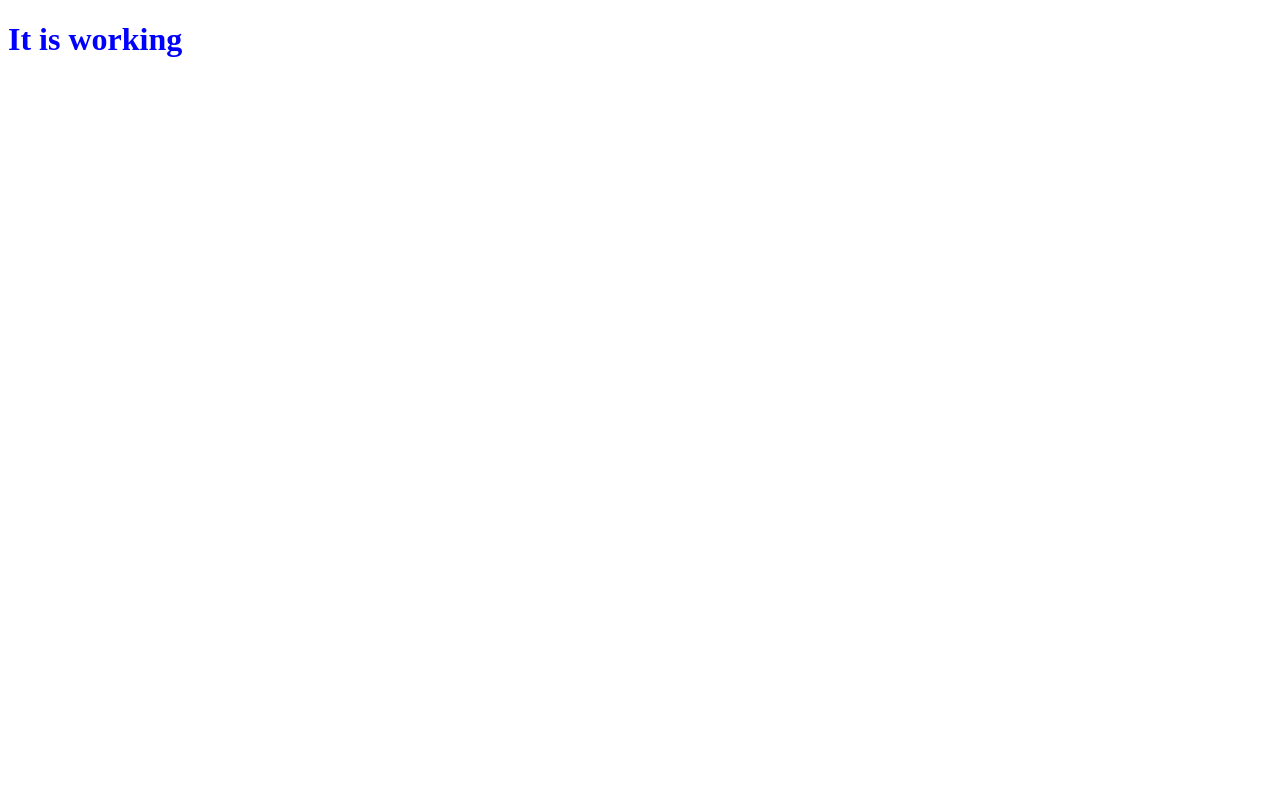
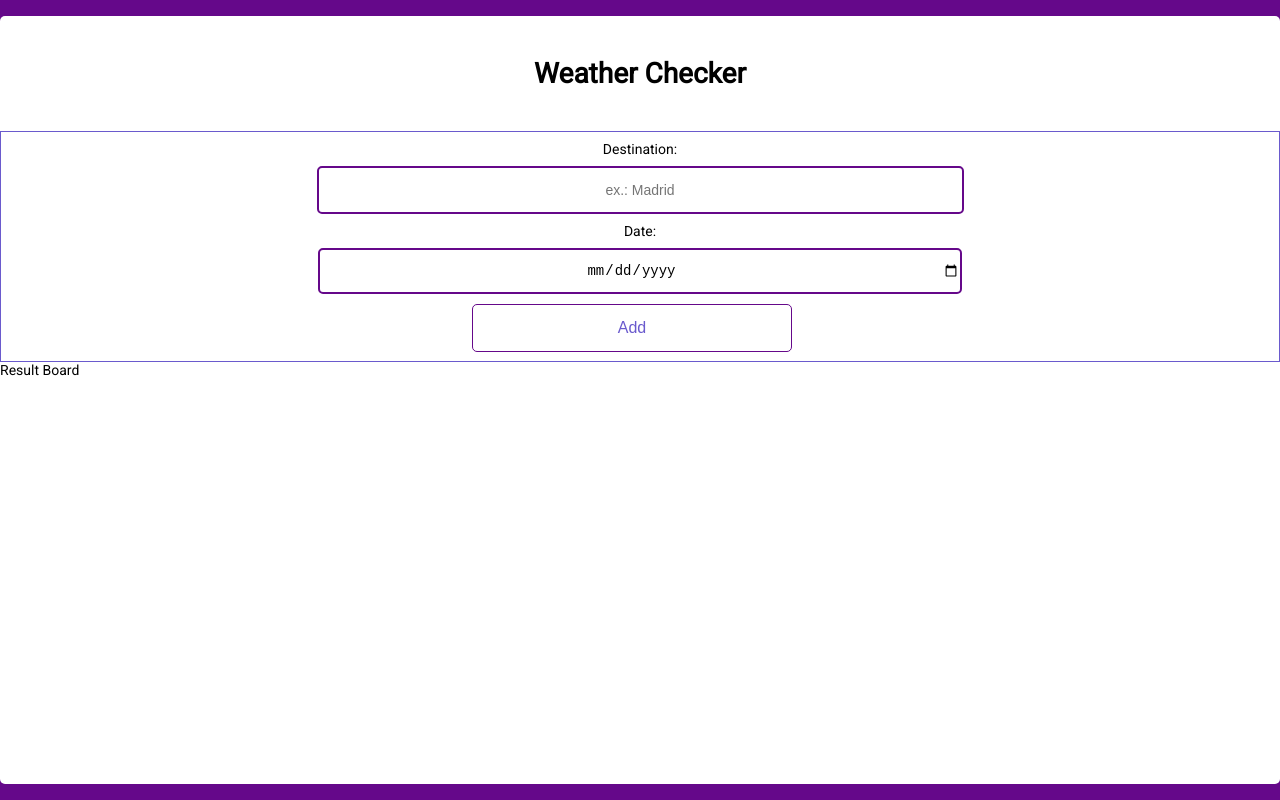
Before and after one commit to Lcarv20/FEND-Capstone-Travel-App, a website built with webpack: page src/client/views/index.html in a window 1280 px wide. Built offline with nearby package versions, Linux system fonts and the light colour scheme.

Commit message:
Adding some styles to the page, and (due to the lack of internet), starting with server fetch

```diff
--- a/src/client/index.js
+++ b/src/client/index.js
@@ -1,4 +1,5 @@
-import { tester } from "./js/logger"
+import { removePreloadClass } from "./js/visual"
+import "./styles/settings.scss"
 import "./styles/styles.scss"
 
-tester()
+removePreloadClass()
--- a/src/client/js/logger.js
+++ /dev/null
@@ -1,3 +0,0 @@
-export function tester() {
-	console.log("it works")
-}
--- /dev/null
+++ b/src/client/js/visual.js
@@ -0,0 +1,5 @@
+export function removePreloadClass() {
+	window.addEventListener("load", function () {
+		document.getElementsByTagName("body")[0].classList.remove("preload")
+	})
+}
--- /dev/null
+++ b/src/client/styles/settings.scss
@@ -0,0 +1,63 @@
+/* Only to remove transition effect on loading */
+.preload * {
+	-webkit-transition: none !important;
+	-moz-transition: none !important;
+	-ms-transition: none !important;
+	-o-transition: none !important;
+}
+/*---------------------------------------------*/
+
+/*-----------------Mixins---------------------*/
+@mixin flexbox() {
+	display: -webkit-box;
+	display: -moz-box;
+	display: -ms-flexbox;
+	display: -webkit-flex;
+	display: flex;
+}
+/*---------------------------------------------*/
+
+@import url("https://fonts.googleapis.com/css2?family=Roboto&display=swap");
+
+body {
+	margin: 0;
+	background-color: rgb(101, 8, 138);
+	font-family: "Roboto", sans-serif;
+	font-size: 14px;
+}
+
+.grid-container {
+	display: grid;
+	height: 96vh;
+	margin: 2vh 0;
+	grid-template-columns: 1fr;
+	grid-template-rows: 15% 30% auto;
+	grid-template-areas:
+		"header"
+		"form"
+		"result";
+
+	header {
+		grid-area: header;
+		border-radius: 5px 5px 0 0;
+		background-color: white;
+	}
+
+	section.form-wrapper {
+		grid-area: form;
+		background-color: white;
+	}
+
+	section.result-board {
+		grid-area: result;
+		background-color: white;
+		border-radius: 0 0 5px 5px;
+	}
+
+	.flex-container {
+		@include flexbox();
+		flex-direction: column;
+		justify-content: space-evenly;
+		align-items: center;
+	}
+}
--- a/src/client/styles/styles.scss
+++ b/src/client/styles/styles.scss
@@ -1,3 +1,38 @@
+$mainColor: rgb(101, 8, 138);
+
 h1 {
-	color: blue;
+	text-align: center;
 }
+
+.form-wrapper {
+	border: 1px solid slateblue;
+}
+
+.btn {
+	border: 1px solid $mainColor;
+	background-color: white;
+	padding: 14px 20px;
+	font-size: 16px;
+	cursor: pointer;
+	color: slateblue;
+	transition: 0.3s;
+	border-radius: 5px;
+	width: 25%;
+	margin-right: 1em;
+}
+
+.btn:hover {
+	color: white;
+	background-color: $mainColor;
+}
+
+#destination,
+#date {
+	font-size: 1em;
+	outline-style: none;
+	text-align: center;
+	border: 2px solid $mainColor;
+	width: 50%;
+	height: 3em;
+	border-radius: 5px;
+}
--- a/src/client/views/index.html
+++ b/src/client/views/index.html
@@ -3,9 +3,26 @@
 	<head>
 		<meta charset="UTF-8" />
 		<meta name="viewport" content="width=device-width, initial-scale=1.0" />
-		<title>Document</title>
+		<title>Weather Checker</title>
 	</head>
-	<body>
-		<h1>It is working</h1>
+	<body class="preload">
+		<div class="grid-container">
+			<header class="header flex-container">
+				<h1 class="title">Weather Checker</h1>
+			</header>
+			<section class="form-wrapper flex-container">
+				Destination:
+				<input
+					type="text"
+					name="city"
+					id="destination"
+					placeholder="ex.: Madrid"
+				/>
+				Date:
+				<input type="date" name="date" id="date" placeholder="DD.MM.YYYY" />
+				<button class="btn">Add</button>
+			</section>
+			<section class="result-board">Result Board</section>
+		</div>
 	</body>
 </html>
--- a/src/server/server.js
+++ b/src/server/server.js
@@ -11,7 +11,8 @@ app.use(bodyParser.json())
 
 app.use(express.static("dist"))
 
-app.get("/", (req, res) => {
+app.get("/get", (req, res) => {
+	res.send("Hola")
 	console.log("Hurray it works")
 })
 
```
Also changed, not shown: src/client/js/functional.js (added, +17 -0 lines), src/client/js/postReq.js (added, +10 -0 lines).
